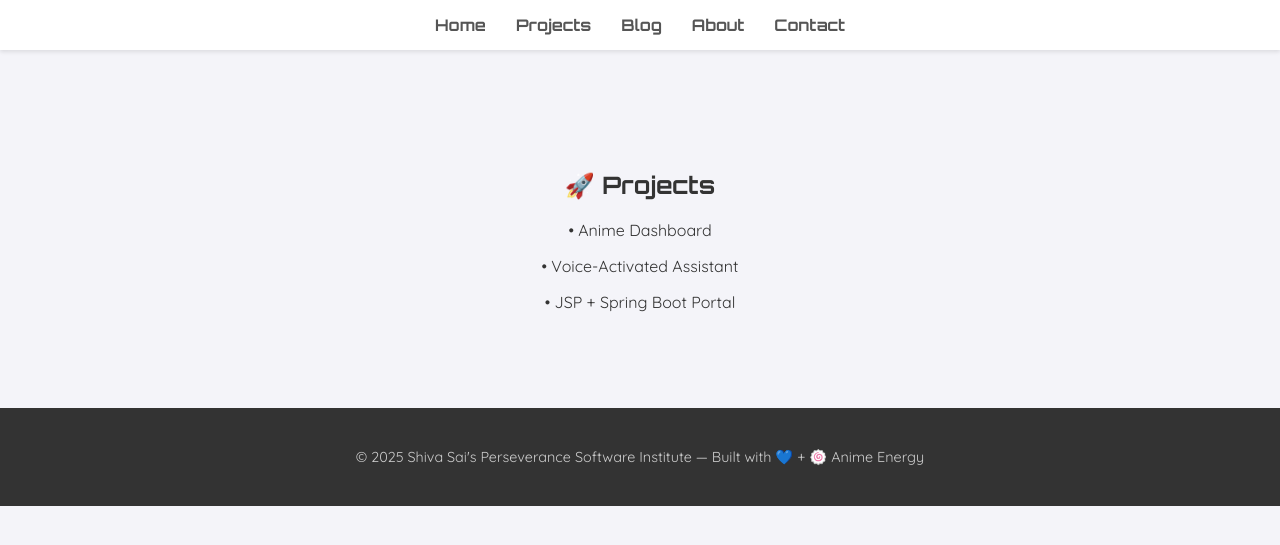
After one commit to Jayakrishnasai/perseverance-resources, a Java web app: page /projects.jsp in a window 1280 px wide. The commit adds this page. Shown: the top 545 px of the page. Run offline with Tomcat 11, a stand-in JSP engine, Linux system fonts and the light colour scheme.

Commit message:
Refactor frontend to use separate pages

```diff
--- /dev/null
+++ b/src/main/webapp/footer.jsp
@@ -0,0 +1,3 @@
+<footer>
+  &copy; 2025 Shiva Sai's Perseverance Software Institute — Built with 💙 + 🍥 Anime Energy
+</footer>
--- /dev/null
+++ b/src/main/webapp/header.jsp
@@ -0,0 +1,7 @@
+<nav>
+  <a href="index.jsp">Home</a>
+  <a href="projects.jsp">Projects</a>
+  <a href="blog.jsp">Blog</a>
+  <a href="about.jsp">About</a>
+  <a href="contact.jsp">Contact</a>
+</nav>
--- /dev/null
+++ b/src/main/webapp/projects.jsp
@@ -0,0 +1,22 @@
+<!DOCTYPE html>
+<html lang="en">
+<head>
+  <meta charset="UTF-8" />
+  <meta name="viewport" content="width=device-width, initial-scale=1.0"/>
+  <title>Projects - Saiteja's AnimeHub</title>
+  <link href="https://fonts.googleapis.com/css2?family=Orbitron:wght@500;700&family=Quicksand:wght@400;600&display=swap" rel="stylesheet">
+  <link rel="stylesheet" href="styles.css">
+</head>
+<body>
+  <jsp:include page="header.jsp" />
+
+  <section>
+    <h2>🚀 Projects</h2>
+    <p>• Anime Dashboard</p>
+    <p>• Voice-Activated Assistant</p>
+    <p>• JSP + Spring Boot Portal</p>
+  </section>
+
+  <jsp:include page="footer.jsp" />
+</body>
+</html>
--- /dev/null
+++ b/src/main/webapp/styles.css
@@ -0,0 +1,109 @@
+body {
+  margin: 0;
+  padding: 0;
+  font-family: 'Quicksand', sans-serif;
+  color: #333;
+  background-color: #f4f4f9;
+  scroll-behavior: smooth;
+}
+
+nav {
+  background: #fff;
+  display: flex;
+  justify-content: center;
+  gap: 30px;
+  padding: 15px 0;
+  box-shadow: 0 2px 4px rgba(0,0,0,0.1);
+  z-index: 2;
+}
+
+nav a {
+  text-decoration: none;
+  color: #555;
+  font-family: 'Orbitron', sans-serif;
+  font-weight: 600;
+  font-size: 1em;
+  transition: 0.3s ease;
+}
+
+nav a:hover {
+  color: #007BFF;
+}
+
+section {
+  padding: 100px 20px 80px;
+  text-align: center;
+  z-index: 1;
+  position: relative;
+}
+
+h1, h2 {
+  font-family: 'Orbitron', sans-serif;
+  color: #333;
+}
+
+h1 {
+  font-size: 3em;
+}
+
+.character-list {
+  display: flex;
+  flex-wrap: wrap;
+  justify-content: center;
+  gap: 20px;
+  margin-top: 30px;
+}
+
+.character-card {
+  background: #fff;
+  border: 1px solid #ddd;
+  border-radius: 12px;
+  padding: 15px 20px;
+  width: 160px;
+  text-align: center;
+  transition: transform 0.3s, box-shadow 0.3s;
+  box-shadow: 0 2px 4px rgba(0,0,0,0.1);
+}
+
+.character-card:hover {
+  transform: scale(1.05);
+  box-shadow: 0 4px 8px rgba(0,0,0,0.2);
+}
+
+.character-card img {
+  width: 70px;
+  height: 70px;
+  border-radius: 50%;
+  margin-bottom: 10px;
+  border: 2px solid #007BFF;
+}
+
+.button {
+  margin-top: 20px;
+  padding: 10px 24px;
+  font-family: 'Orbitron', sans-serif;
+  font-size: 1em;
+  border: none;
+  border-radius: 30px;
+  background: #007BFF;
+  color: #fff;
+  cursor: pointer;
+  transition: 0.3s ease;
+}
+
+.button:hover {
+  background: #0056b3;
+}
+
+footer {
+  text-align: center;
+  padding: 40px 10px;
+  background: #333;
+  font-size: 0.9em;
+  color: #ccc;
+}
+
+@media (max-width: 600px) {
+  h1 { font-size: 2em; }
+  .character-card { width: 120px; }
+}
```
Also changed, not shown: src/main/webapp/about.jsp (added, +19 -0 lines), src/main/webapp/blog.jsp (added, +20 -0 lines), src/main/webapp/contact.jsp (added, +21 -0 lines), src/main/webapp/index.jsp (+3 -168 lines).
